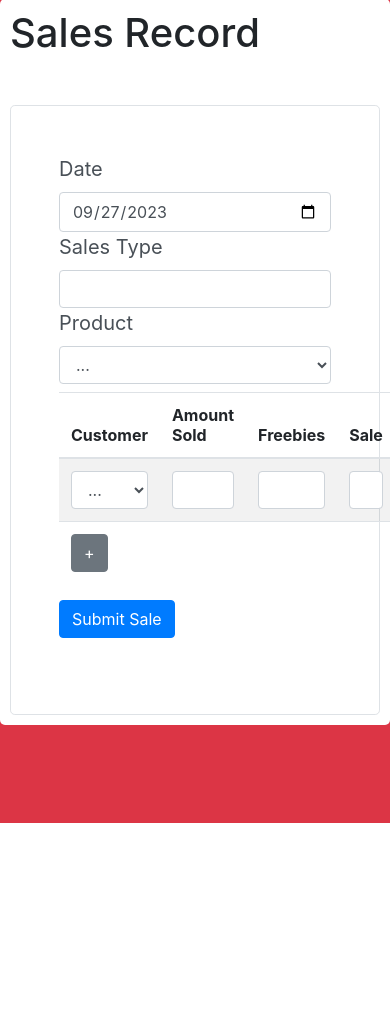
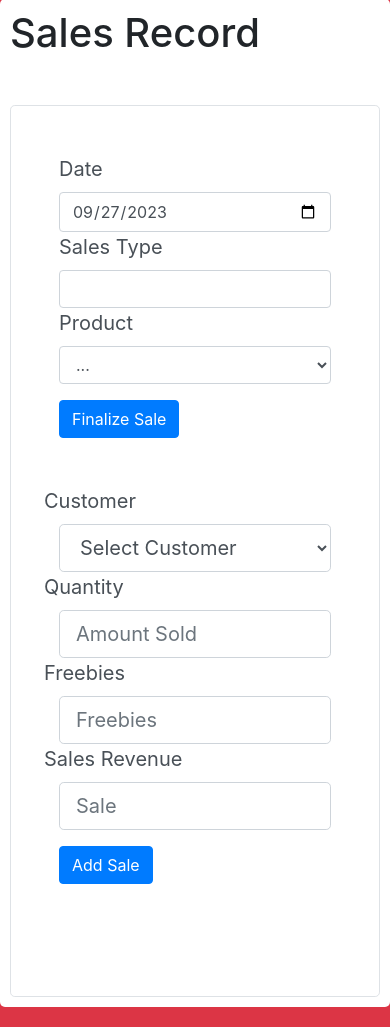
Before and after one commit to ferdinandpolpol/production-inventory, a Django app: page /sales/ in a window 390 px wide. Shown: the part 21-1048 px from the top of the page. Before the commit the page ends 844 px from the top, so only its background shows below. Run offline with Django 3.2, Linux system fonts and the light colour scheme; the visitor is signed in with stand-in values (Sample User, id 1); data that the repository does not hold is empty; some libraries are stand-ins or nearby versions.

Commit message:
more mobile friendly

```diff
--- a/web/templates/base.html
+++ b/web/templates/base.html
@@ -5,6 +5,7 @@
     <title>
         {% block title %}Amoren's Crispy Mix{% endblock %}
     </title>
+    <meta name="viewport" content="width=device-width, initial-scale=1">
     <link rel="stylesheet" href="{% static 'bootstrap-4.0.0-dist/css/bootstrap.css' %}" />
     <script src="https://ajax.googleapis.com/ajax/libs/jquery/3.6.0/jquery.min.js"></script>
     <script src="{% static 'base.js' %}" type="text/javascript"></script>
@@ -75,3 +76,20 @@
 </body>
 
 </html>
+
+<style>
+    @media screen and (min-width: 768px) {
+        .container {
+            max-width: 100% !important;
+        }
+    }
+
+    .large-input {
+        font-size: 24px;
+        /* adjust as per your need */
+        height: 50px;
+        /* adjust as per your need */
+        padding: 10px;
+        /* adjust as per your need */
+    }
+</style>
--- a/web/templates/sales.html
+++ b/web/templates/sales.html
@@ -27,113 +27,119 @@ Sales Record
                     {% endfor %}
                 </select>
             </div>
+
+            <div class="col-12">
+                <button type="submit" class="btn btn-primary mt-3 form-inline">Finalize Sale</button>
+            </div>
         </div>
 
-        <table class="table table-striped mt-2">
-            <thead>
-                <tr>
-                    <th>Customer</th>
-                    <th>Amount Sold</th>
-                    <th>Freebies</th>
-                    <th>Sale</th>
-                </tr>
-            </thead>
-            <tbody>
-                <tr class="salesRow">
-                    <td>
-                        <select class="form-control form-conrol-lg customerSelect">
-                            <option value="none">
-                                ...
-                            </option>
+    </form>
+    <form id="addSalesForm" class="my-5">
+        <div class="row">
+            <label for="customerSelect">Customer</label>
+            <div class="col-md-12">
+                <select class="form-control form-control-lg customerSelect" required>
+                    <option value="none">Select Customer</option>
                     {% for customer in customers %}
                     <option value="{{ customer.id }}">
                         {{ customer.name }}
                     </option>
                     {% endfor %}
                 </select>
-                    </td>
-                    <td>
-                        <input type="number" class="form-control form-conrol-lg quantitySale" />
-                    </td>
-                    <td>
-                        <input type="number" class="form-control form-conrol-lg quantityFreebies" />
-                    </td>
-                    <td>
-                        <input type="number" step=".01" class="form-control form-conrol-lg salesRevenue" />
-                    </td>
-                </tr>
-                <tr>
-                    <td colspan="4">
-                        <button type="button" class="btn btn-secondary" onClick="addNewTableRow()">+</button>
-                    </td>
-                </tr>
+            </div>
+
+            <label for="quantitySale">Quantity</label>
+            <div class="col-md-12">
+                <input type="number" class="form-control form-control-lg quantitySale" placeholder="Amount Sold"
+                    required />
+            </div>
+
+            <label for="quantityFreebies">Freebies</label>
+            <div class="col-md-12">
+                <input type="number" class="form-control form-control-lg quantityFreebies" placeholder="Freebies"
+                    required />
+            </div>
+
+            <label for="salesRevenue">Sales Revenue</label>
+            <div class="col-md-12">
+                <input type="number" step=".01" class="form-control form-control-lg salesRevenue" placeholder="Sale"
+                    required />
+            </div>
+        </div>
+        <button type="submit" class="btn btn-primary mt-3">Add Sale</button>
+    </form>
+
+    <table class="table table-striped mt-2">
+        <!-- existing table header structure -->
+        <tbody id="salesTableBody">
+            <!-- Existing rows will be populated here -->
         </tbody>
     </table>
-        <button type="submit" class="btn btn-primary mb-2">Submit Sale</button>
-    </form>
+
 </div>
 <script>
-    function addNewTableRow() {
-        let newSalesRow = `
+    $("#addSalesForm").on("submit", function (e) {
+        e.preventDefault();
+
+        // Retrieve form data
+        let customer = $(this).find(".customerSelect").find(":selected").text();
+        let customerID = $(this).find(".customerSelect").find(":selected").val();
+        let quantitySale = $(this).find(".quantitySale").val();
+        let quantityFreebies = $(this).find(".quantityFreebies").val();
+        let salesRevenue = $(this).find(".salesRevenue").val();
+
+        // Clear form fields
+        $(this).trigger('reset');
+
+        // Add new sale record to table
+        let newRow = `
     <tr class="salesRow">
-                <td>
-                    <select class="form-control form-conrol-lg customerSelect">
-                        <option value="none">
-                            ...
-                        </option>
-                        {% for customer in customers %}
-                            <option value="{{ customer.id }}">
-                                {{ customer.name }}
-                            </option>
-                        {% endfor %}
-                    </select>
-                </td>
-                <td>
-                    <input type="number" class="form-control form-conrol-lg quantitySale" />
-                </td>
-                <td>
-                    <input type="number" class="form-control form-conrol-lg quantityFreebies" />
-                </td>
-                <td>
-                    <input type="number" step=".01" class="form-control form-conrol-lg salesRevenue" />
-                </td>
-            </tr>
-            `
-        $(".salesRow").last().after(newSalesRow)
+      <td>${customer}</td>
+      <td>${quantitySale}</td>
+      <td>${quantityFreebies}</td>
+      <td>PHP ${salesRevenue}</td>
+      <td style="display:none;">${customerID}</td>
+    </tr>`;
 
-        document.querySelectorAll('input[type=number]').forEach((input) => {
-            input.addEventListener("click", (e) => {
-                console.log("click number")
-                e.preventDefault()
+        $("#salesTableBody").append(newRow);
+    });
 
-                e.target.value = ''
-            })
-        })
+    $("#salesForm").on("submit", function (e) {
+        e.preventDefault();
+
+        let userConfirmed = confirm("This will finalize and submit the sale. Do you want to finalize and submit the sale?");
+
+        if (!userConfirmed) {
+            // user clicked "Cancel", so don't proceed with form submission.
+            return;
         }
+        let data = [];
 
-    $("#salesForm").on("submit", (e) => {
-        e.preventDefault()
+        $("#salesTableBody").find('.salesRow').each(function () {
+            let row = $(this);
+            let customerID = row.find('td').eq(4).text(); // assuming customerID is hidden in the 5th cell of the row
+            let quantitySale = row.find('td').eq(1).text(); // gets the text from the 2nd cell of the row
+            let quantityFreebies = row.find('td').eq(2).text(); // gets the text from the 3rd cell of the row
+            let salesRevenueCell = row.find('td').eq(3).text(); // gets the text from the 4th cell of the row
+            let salesRevenue = salesRevenueCell.replace('PHP', '').trim(); // remove the "PHP" prefix and trim the remaining string
+            data.push({
+                sales_type: $("#salesType").val(),
+                product: $("#productSale").find(":selected").val(),
+                customer: customerID,
+                quantity: quantitySale,
+                freebies: quantityFreebies || '0',
+                actual_sale: salesRevenue || '0',
+                date: $("#salesDate").val(),
+            });
+        });
 
-        let data = []
-
-        $(".salesRow").each((index, item) => {
-            // each row get all input data
-            data.push({
-                sales_type: String($("#salesType").val()),
-                product: String($("#productSale").find(":selected").val()),
-                customer: String($(item).find(".customerSelect").find(":selected").val()),
-                quantity: String($(item).find(".quantitySale").val()),
-                freebies: String($(item).find(".quantityFreebies").val()) || 0,
-                actual_sale: String($(item).find(".salesRevenue").val()) || 0,
-                date: String($("#salesDate").val()),
-            })
-        })
-
+        // Now perform the request with the gathered data.
         request("POST", "/api/sales/", data, (res) => {
-            alert("Successfully created sale entry.")
-            $("#productSale").find(":selected").val(null)
-        })
-    })
+            alert("Successfully created sale entry.");
+            $("#productSale").val('none'); // reset product selection
+            $("#salesTableBody").empty(); // clear the table after successful submission
+        });
+    });
 
 </script>
 {% endblock content %}
```
Also changed, not shown: web/templates/production.html (+5 -4 lines). Lines whose indentation alone changed are shown as unchanged.
